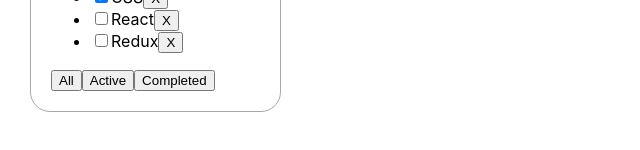
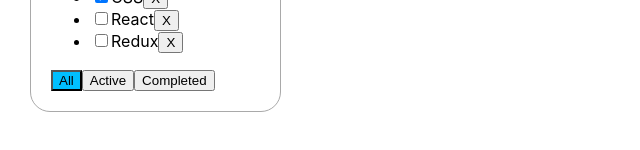
Before and after one commit to aliakseikulba/todo-app, a React (Create React App) app: page / in a window 1280 px wide. Shown: the part 184-334 px from the top of the page, without its empty margins (0-640 px from the left). Built offline with nearby package versions, Linux system fonts and the light colour scheme.

Commit message:
add classes for buttons

```diff
--- a/src/App.css
+++ b/src/App.css
@@ -12,3 +12,7 @@
   border-radius: 20px;
   padding: 20px;
 }
+
+.active-filter {
+  background-color: deepskyblue;
+}
--- a/src/App.tsx
+++ b/src/App.tsx
@@ -51,6 +51,7 @@
   return (
     <div className="App">
       <TodoList
+        filter={filter}
         title="What to learn"
         tasks={tasksForRender}
         removeTask={removeTask}
--- a/src/TodoList.tsx
+++ b/src/TodoList.tsx
@@ -3,6 +3,7 @@
 
 
 type TodoListPropsType = {
+  filter: FilterValuesType
   title: string
   tasks: Array<TaskType>
   removeTask: (taskId: string) => void
@@ -13,6 +14,7 @@
 const TodoList = (props: TodoListPropsType) => {
 
   const [title, setTitle] = useState<string>('');
+
   const tasksJSXElements = props.tasks.map(t => {
     const onRemoveHandler = () => props.removeTask(t.id);
 
@@ -24,6 +26,7 @@
       </li>
     );
   });
+
   const addTask = () => {
     if (title) {
       props.addTask(title);
@@ -42,6 +45,10 @@
   const setActive = () => props.changeFilter('active');
   const setCompleted = () => props.changeFilter('completed');
 
+  const allButtonClass = props.filter === 'all' ? 'active-filter' : '';
+  const activeButtonClass = props.filter === 'active' ? 'active-filter' : '';
+  const completedButtonClass = props.filter === 'completed' ? 'active-filter' : '';
+
   return (
     <div className="todolist">
       <h3>{props.title}</h3>
@@ -57,9 +64,16 @@
         {tasksJSXElements}
       </ul>
       <div>
-        <button onClick={setAll}>All</button>
-        <button onClick={setActive}>Active</button>
-        <button onClick={setCompleted}>Completed</button>
+        <button
+          className={allButtonClass}
+          onClick={setAll}>All
+        </button>
+        <button
+          className={activeButtonClass}
+          onClick={setActive}>Active</button>
+        <button
+          className={completedButtonClass}
+          onClick={setCompleted}>Completed</button>
       </div>
     </div>
   );
```
